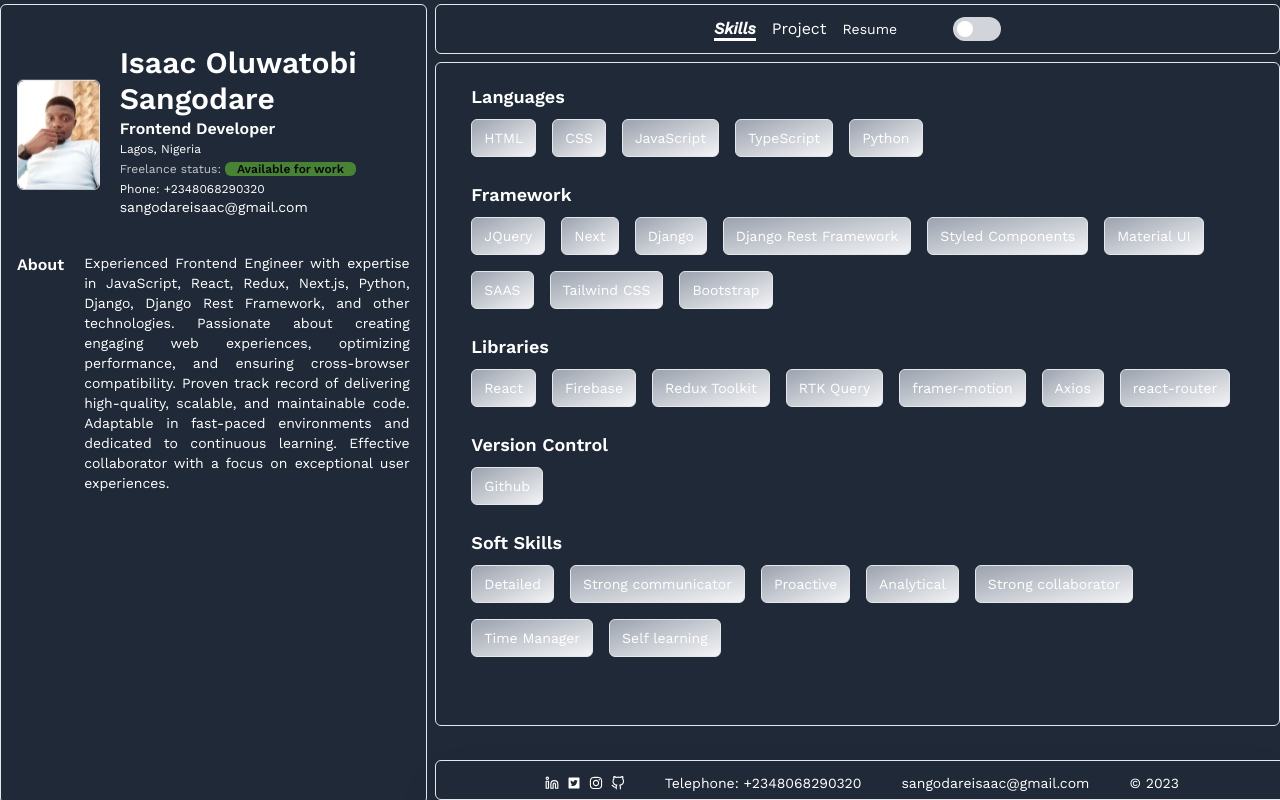
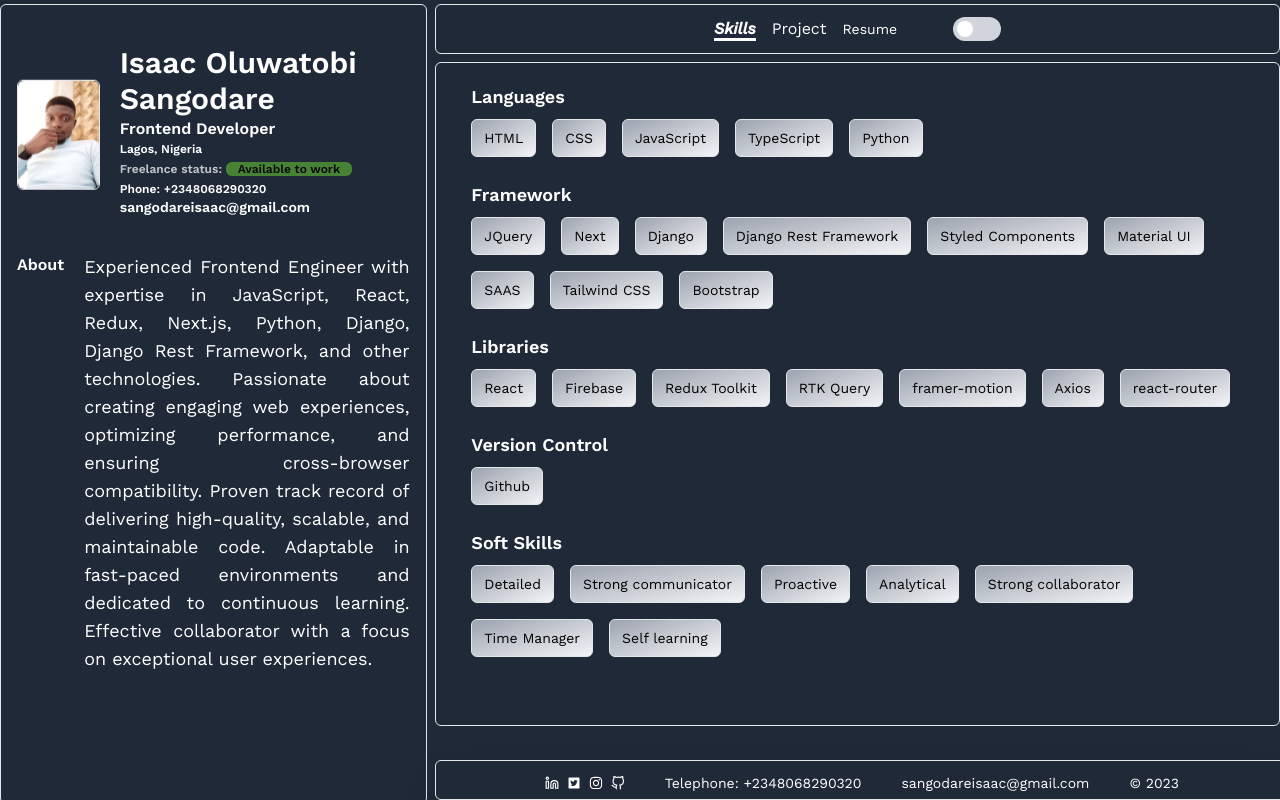
Before and after one commit to 92isaac/isaac, a React (Vite) app: page / in a window 1280 px wide. Built offline with nearby package versions, Linux system fonts and the light colour scheme; a web font is replaced by a local one.

Commit message:
increase fontsize, cursor pointer

```diff
--- a/src/components/Navigationbar/Sidebar.tsx
+++ b/src/components/Navigationbar/Sidebar.tsx
@@ -32,12 +32,12 @@ export const Sidebar = () => {
                 <h1 className=" text-2xl md:text-lg lg:text-3xl font-extrabold text-left">Isaac Oluwatobi Sangodare</h1>
             </SlideUp>
                 <h3 className="font-semibold">Frontend Developer</h3>
-                <h4 className="text-xs">Lagos, Nigeria</h4>
-                <h4 className="text-xs py-1 animate-pulse">Freelance status: <span className="font-extrabold animate-blink bg-green-300 rounded-md px-3 md:block lg:inline text-black">Available for work</span></h4>
+                <h4 className="text-xs font-semibold">Lagos, Nigeria</h4>
+                <h4 className="text-xs py-1 animate-pulse font-semibold">Freelance status: <span className="font-extrabold animate-blink bg-green-300 rounded-md px-3 md:block lg:inline text-black">Available to work</span></h4>
                 <p className="text-xs">
-          <Link to="tel:+2348068290320">Phone: +2348068290320</Link>
+          <Link to="tel:+2348068290320" className="font-semibold">Phone: +2348068290320</Link>
         </p>
-        <p className="text-xs lg:text-sm ">
+        <p className="text-xs lg:text-sm font-semibold">
           <Link to="mailto:sangodareisaac92@gmail.com">
             sangodareisaac@gmail.com
           </Link>
@@ -48,7 +48,7 @@ export const Sidebar = () => {
             <h2 className="font-bold">About</h2>
             <div className="text-justify" ref={ref}>
             <SlideUp animate={controls}>
-                <p className="text-sm pb-5 md:pb-0 md:text-xs lg:text-sm">
+                <p className="text-sm pb-5 md:pb-0 md:text-xs lg:text-lg">
                 Experienced Frontend Engineer with expertise in JavaScript, React, Redux, Next.js, Python, Django, Django Rest Framework, and other technologies. Passionate about creating engaging web experiences, optimizing performance, and ensuring cross-browser compatibility. Proven track record of delivering high-quality, scalable, and maintainable code. Adaptable in fast-paced environments and dedicated to continuous learning. Effective collaborator with a focus on exceptional user experiences.
                 </p>
             </SlideUp>
--- a/src/components/Project/Project.tsx
+++ b/src/components/Project/Project.tsx
@@ -28,7 +28,7 @@ export const Project = () => {
           {projects.map((project) => (
               <FadeIn key={project.name} >
             <div className="w-full my-1 md:w-[200px] md:h-[280px] lg:w-[220px] lg:h-[300px] relative overflow-hidden"  onClick={()=>navigate(`/project/${project.id}`)}>
-              <img src={project.img} alt="project " className='projectimg w-full h-full object-cover transform hover:scale-105 transition duration-1000 ease-in-out' loading="lazy"/>
+              <img src={project.img} alt="project " className='projectimg w-full cursor-pointer h-full object-cover transform hover:scale-105 transition duration-1000 ease-in-out' loading="lazy"/>
               <div className="absolute bottom-0 bg-black left-0 w-full text-white transition text-center opacity-0 hover:opacity-100">
                 <h1 className='font-bold text-2xl mt-10'>{project.name}</h1>
                 <p>{project.description}</p>
--- a/src/components/Project/ProjectDetails.tsx
+++ b/src/components/Project/ProjectDetails.tsx
@@ -76,6 +76,7 @@ const Button = styled.a`
   margin: 4px 0.5rem;
   background-color: #1f2937;
   color: #ffffff;
+  cursor: pointer;
   text-decoration: none;
   border-radius: 5px;
   font-weight: bold;
--- a/src/components/Skills/Skills.tsx
+++ b/src/components/Skills/Skills.tsx
@@ -23,14 +23,14 @@ const Skills = () => {
       <div className="my-0 mx-auto w-11/12 gap-[50px]" ref={ref}>
         {skills.map((skill) => (
           <div className="my-5" key={skill.name}>
-            <h1 className="text-lg font-bold mb- mt- capitalize ">
+            <h1 className="text-lg font-bold mb- mt- capitalize">
               {skill.name}
             </h1>
             <FadeIn>
               <div className="flex items-center gap-4 mt-2 flex-wrap mb-6">
                 {skill.list.map((list, index) => (
                   <h2
-                    className="text-sm font-normal px-3 py-2 transform hover:scale-105 transition duration-1000 ease-in-out hover:font-extrabold hover:text-lg border rounded-md bg-gradient-to-br from-gray-400 to-gray-100 hover:from-gray-100 hover:to-gray-400"
+                    className="text-sm font-normal px-3 w-max cursor-pointer text-black py-2 transform hover:scale-105 transition duration-1000 ease-in-out hover:font-extrabold hover:text-lg border rounded-md bg-gradient-to-br from-gray-400 to-gray-100 hover:from-gray-100 hover:to-gray-400"
                     key={index}
                   >
                     <motion.span variants={childVariant}>{list}</motion.span>
```
